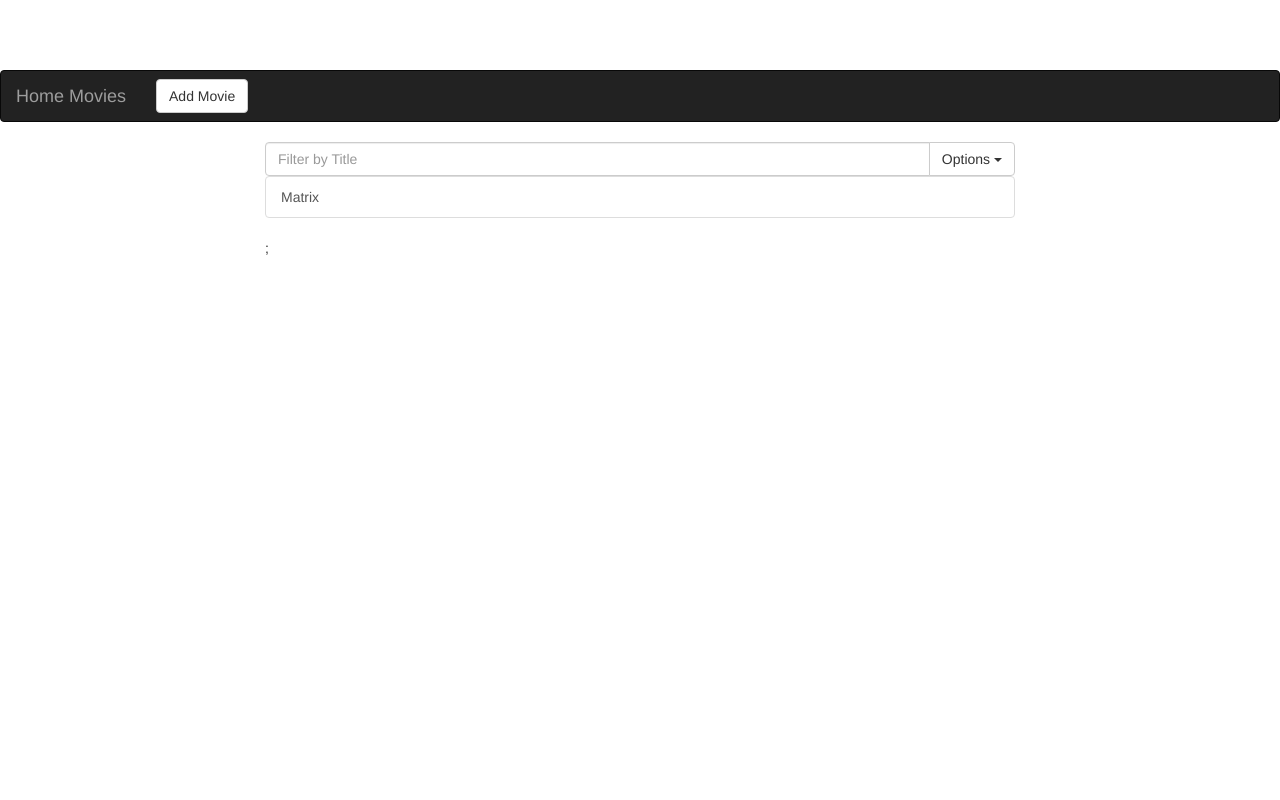
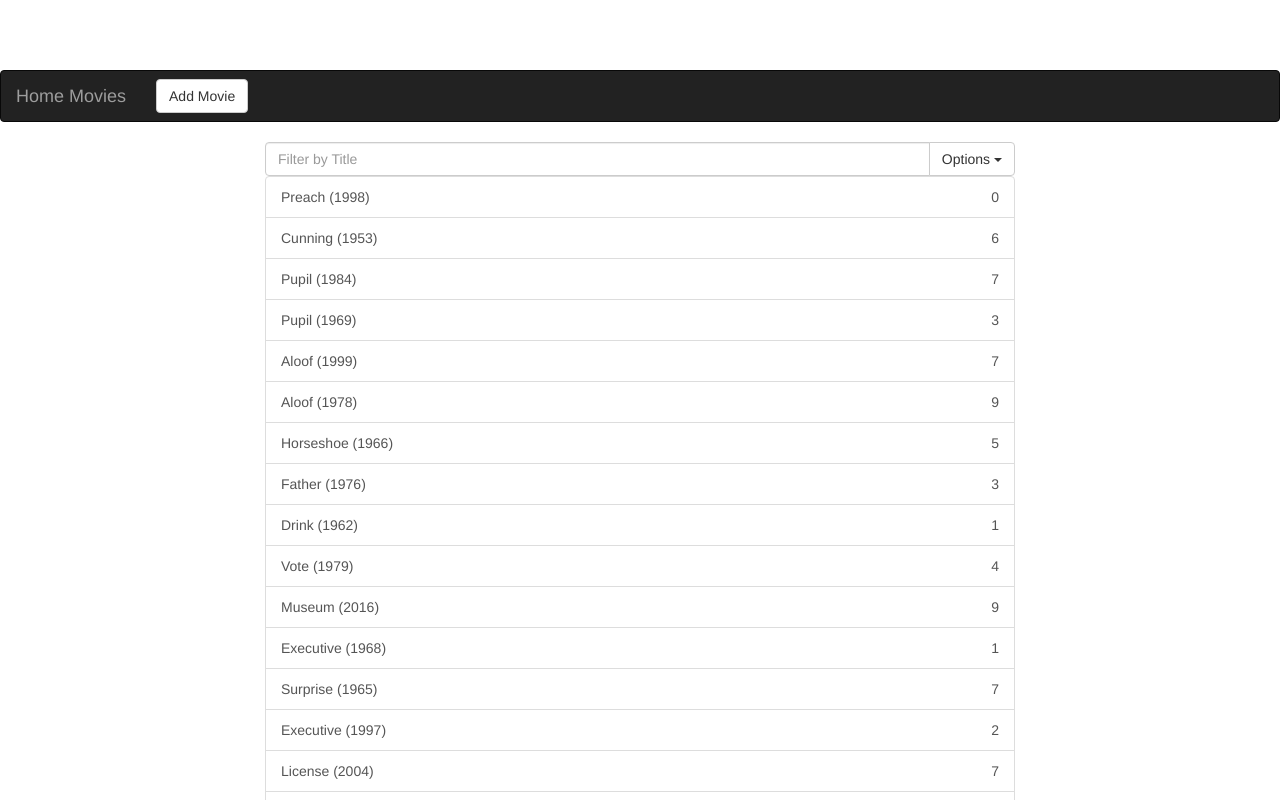
Before and after one commit to mixazizup/homeMovieCollection, a React app: page / in a window 1280 px wide. Shown: the top 800 px of the page. Built offline with nearby package versions, Linux system fonts and the light colour scheme; the HTML template or start-up script is replaced by a standard one.

Commit message:
add random movie helper

```diff
--- a/src/App.js
+++ b/src/App.js
@@ -3,6 +3,7 @@ import NavBar from './components/NavBar';
 import SearchBar from './components/SearchBar';
 import AddMovie from './components/AddMovie';
 import MovieList from './components/MovieList';
+import {randomMovies} from './models/helpers';
 
 export default class App extends Component {
   constructor(props) {
@@ -20,14 +21,7 @@ export default class App extends Component {
   }
 
   componentWillMount() {
-    let movies = [{
-      year: 1999,
-      title: "Matrix",
-      genre: "science fiction",
-      actors: ["Keanu Reeves", "Laurence Fishburne", "Carrie-Anne Moss", "Hugo Weaving"],
-      rating: 8.7}]
-
-    this.setState({movies})
+    this.setState({movies: randomMovies(200)})
   }
 
   _toggleView() {
@@ -62,7 +56,6 @@ export default class App extends Component {
   }
 
   render() {
-    const movies = this._filterMovies(this.state.movies);
     return (
       <div>
         <NavBar toggleView={this._toggleView.bind(this)}/>
--- a/src/components/Movie.js
+++ b/src/components/Movie.js
@@ -5,7 +5,10 @@ export default class Movie extends Component {
   render() {
     const {title, rating, genre, actors, year} = this.props.movie;
     return (
-      <a href="#" className="list-group-item Movie">{title}</a>
+      <a href="#" className="list-group-item Movie">
+        <div id="Movie-Title">{`${title} (${year})`}</div>
+        <div id="Movie-Rating">{rating}</div>
+      </a>
     );
   }
 }
--- /dev/null
+++ b/src/models/helpers.js
@@ -0,0 +1,22 @@
+export const randomMovies = (num) => {
+  function movie (title, rating, year, actors, genre){
+    return {title, rating, genre, actors, year};
+  }
+
+  function getRandomInt(min, max) {
+      return Math.floor(Math.random() * (max - min + 1)) + min;
+  }
+  function word() {
+    return words.split(' ');
+  }
+  function getWord() {
+  	  const words = "Channel Burst Stomach Glide Unlike Identity Cunning Drink Rider Property Fibre Matrix Recession Grip Base Swop Pure Bin Density Illusion Chaos Vacuum Baby Deter Dilemma Head Palace Tradition Autonomy Glare Knock Hill Cutting Scrape Cold Revise March See Title Tragedy Soak Margin Pawn Dough Brother Self Symbol Horseshoe Spectrum Miserable Coincide Forest Pity Basic Creation Retiree Feminine Impact License Trace Bow Clothes Banquet Opera Battle Difficult Truth Aloof Slave Heroin Seller Reptile Award Preach Teenager Tiptoe Dawn Gutter Suggest Blue Proclaim Bare Annual Disclose Kick Credit Sugar Soldier Share Runner Tension Fat Knee Museum Objective Support Essential Art Slab Applaud Precedent Camp Thanks Conscious Position Compose Jewel Delay Narrow Surprise Injection Tool Baseball Hate Cope Snarl Scheme Father Pollution Mud Weigh Taste Training Exchange Queue Spirit Offspring Sound Flu Implicit Page Hospital Rear Guest Privilege Intensify Sailor Hell Sun Face Civilian Retired Plug Bee Pattern Refuse Executive Layer Shave Barrel Commerce Sector Inch Vote Business Departure Crutch Rescue Stuff Slice Hardship Watch Return Steel Hunter Dip Inspire Reliance Advice Nursery Bite Pupil Shock Smooth Displace Pocket Devote Mark Thread Sin Action Deep Threshold Liver Sick Reserve Describe Recording Buy Genetic Plane Occupy Chase Orchestra Neighbour Hip Raw Amuse Mislead Easy".split(' ');
+  	return words[Math.floor(Math.random() * words.length)];
+  }
+
+  const movies = [];
+  for(let i = 0; i < num; i++) {
+    movies.push(movie(getWord(),getRandomInt(0,10),getRandomInt(1950,2016), getWord(), getWord()));
+  }
+  return movies;
+};
```
